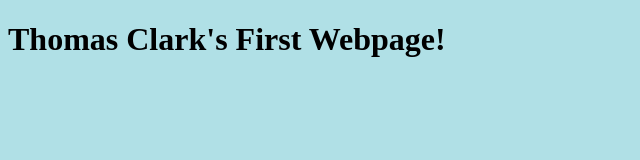
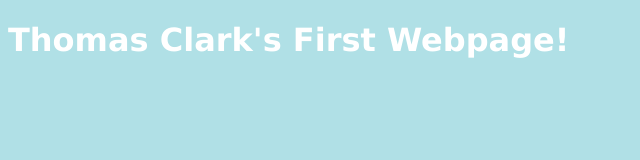
Before and after one commit to cannondev/thomascclark.me, a plain HTML site: page index.html in a window 1280 px wide. Shown: the whole page, without its empty margins (0-640 px from the left). Drawn offline with Linux system fonts and the light colour scheme.

Commit message:
Update index.html

```diff
--- a/index.html
+++ b/index.html
@@ -4,6 +4,6 @@
         <title>thomascclark.me</title>
     </head>
     <body style="background-color:powderblue;">
-        <h1>Thomas Clark's First Webpage!</h1>
+        <h1 style="color:white; font-family: verdana;">Thomas Clark's First Webpage!</h1>
     </body>
 </html>
```
